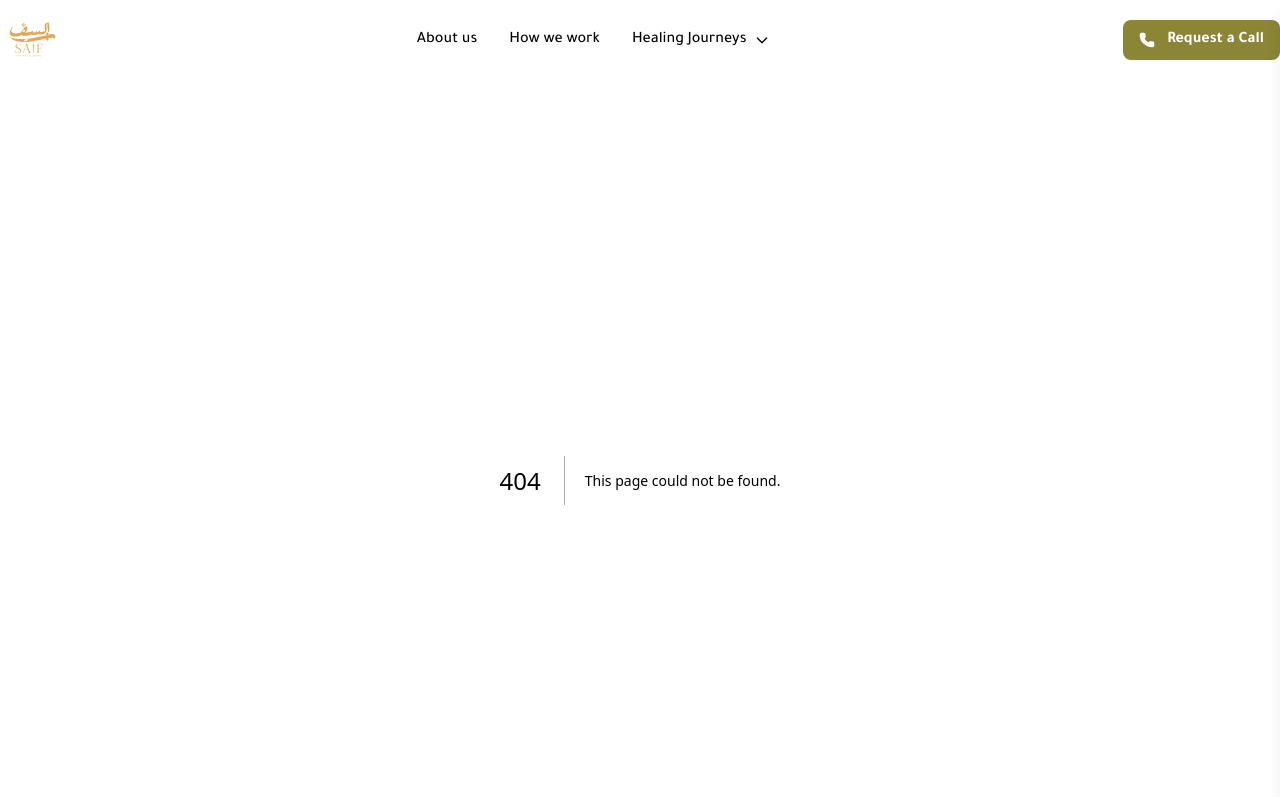
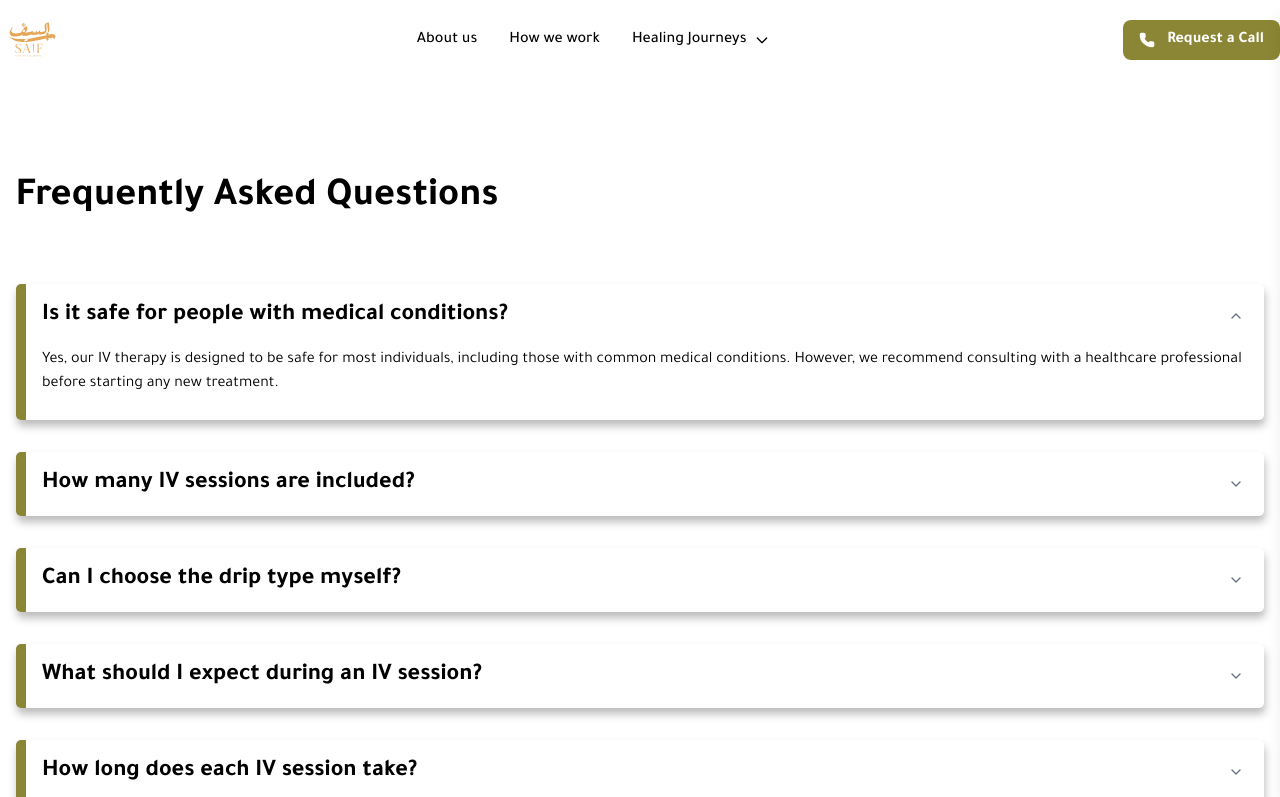
Before and after one commit to lulzshadowwalker/saif-travels, a Next.js app: page /faq in a window 1280 px wide. Before the commit this address had no page. Shown: the top 797 px of the page. Built offline with nearby package versions, Linux system fonts and the light colour scheme.

Commit message:
Added FAQ Page

```diff
--- a/package.json
+++ b/package.json
@@ -9,6 +9,7 @@
     "lint": "next lint"
   },
   "dependencies": {
+    "framer-motion": "^12.18.1",
     "lucide": "^0.515.0",
     "lucide-react": "^0.515.0",
     "next": "15.3.3",
--- /dev/null
+++ b/src/app/faq/page.tsx
@@ -0,0 +1,151 @@
+'use client';
+
+import { useState, useRef, useEffect } from 'react';
+import { motion } from 'framer-motion';
+
+export default function Faq() {
+  const [openIndex, setOpenIndex] = useState(0);
+
+  const toggleFaq = (index: number) => {
+    setOpenIndex(openIndex === index ? -1 : index);
+  };
+
+  return (
+    <main className="container mx-auto my-22 max-md:my-8 px-4">
+      <h1 className="text-[2.5rem] font-semibold mb-14 max-md:mb-7 text-balance">
+        Frequently Asked Questions
+      </h1>
+
+      <ul className="space-y-8">
+        {questions().map((item, index) => (
+          <FaqItem
+            key={index}
+            item={item}
+            index={index}
+            isOpen={openIndex === index}
+            onToggle={() => toggleFaq(index)}
+          />
+        ))}
+      </ul>
+    </main>
+  );
+}
+
+function FaqItem({ item, index, isOpen, onToggle }: {
+  item: { question: string; answer: string };
+  index: number;
+  isOpen: boolean;
+  onToggle: () => void;
+}) {
+  const contentRef = useRef<HTMLDivElement>(null);
+  const [height, setHeight] = useState(0);
+
+  useEffect(() => {
+    if (contentRef.current) {
+      setHeight(isOpen ? contentRef.current.scrollHeight : 0);
+    }
+  }, [isOpen]);
+
+  return (
+    <motion.li
+      className="card border-l-[10px] border-accent max-w-full cursor-pointer"
+      onClick={onToggle}
+      transition={{
+        duration: 0.2,
+        ease: "easeOut"
+      }}
+    >
+      <div className="flex items-center justify-between">
+        <h2 className="text-2xl font-semibold pr-4 flex-1">
+          {item.question}
+        </h2>
+        <motion.div
+          className="flex-shrink-0 w-6 h-6 flex items-center justify-center"
+          animate={{ rotate: isOpen ? 180 : 0 }}
+          transition={{ duration: 0.3, ease: "easeInOut" }}
+        >
+          <AngleDownIcon />
+        </motion.div>
+      </div>
+
+      <div
+        className="overflow-hidden transition-all duration-300 ease-in-out"
+        style={{ height: `${height}px` }}
+      >
+        <div ref={contentRef} className="pt-4 pb-2">
+          <p className="opacity-0 animate-fade-in" style={{
+            animationDelay: isOpen ? '0.1s' : '0s',
+            animationFillMode: 'forwards'
+          }}>
+            {item.answer}
+          </p>
+        </div>
+      </div>
+
+      <style jsx>{`
+        @keyframes fade-in {
+          from {
+            opacity: 0;
+            transform: translateY(-8px);
+          }
+          to {
+            opacity: 1;
+            transform: translateY(0);
+          }
+        }
+
+        .animate-fade-in {
+          animation: fade-in 0.3s ease-out forwards;
+        }
+      `}</style>
+    </motion.li>
+  );
+}
+
+function AngleDownIcon() {
+  return (
+    <svg
+      width="16"
+      height="16"
+      viewBox="0 0 24 24"
+      fill="none"
+      stroke="currentColor"
+      strokeWidth="2"
+      strokeLinecap="round"
+      strokeLinejoin="round"
+      className="text-gray-500"
+    >
+      <polyline points="6,9 12,15 18,9"></polyline>
+    </svg>
+  );
+}
+
+function questions() {
+  return [
+    {
+      question: "Is it safe for people with medical conditions?",
+      answer:
+        "Yes, our IV therapy is designed to be safe for most individuals, including those with common medical conditions. However, we recommend consulting with a healthcare professional before starting any new treatment.",
+    },
+    {
+      question: "How many IV sessions are included?",
+      answer:
+        "Each package includes a specific number of IV sessions, which can vary based on individual needs and treatment plans.",
+    },
+    {
+      question: "Can I choose the drip type myself?",
+      answer:
+        "Yes, you can choose from a variety of drip types based on your health goals and preferences. Our team will help guide you in selecting the best option for your needs.",
+    },
+    {
+      question: "What should I expect during an IV session?",
+      answer:
+        "During an IV session, you can expect to relax in a comfortable setting while our trained professionals administer the treatment. The process is generally quick and straightforward.",
+    },
+    {
+      question: "How long does each IV session take?",
+      answer:
+        "Each IV session typically takes between 30 to 60 minutes, depending on the type of treatment and individual needs.",
+    },
+  ];
+}
```
Also changed, not shown: 1 other file (tests, documents, lock files or other folders).
